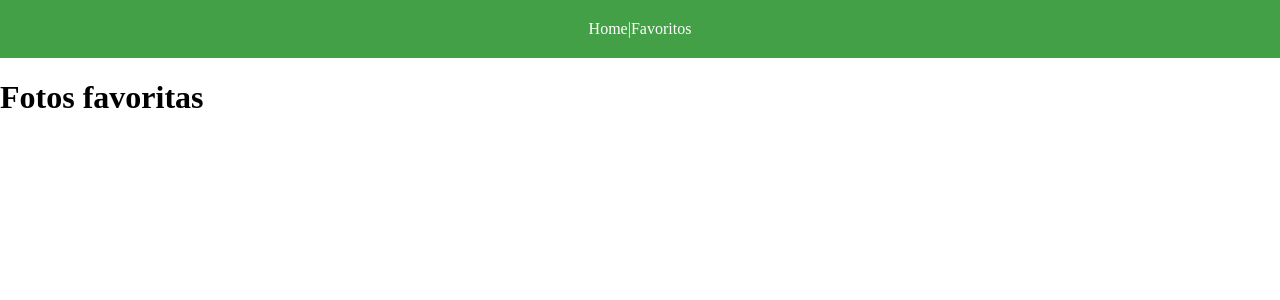
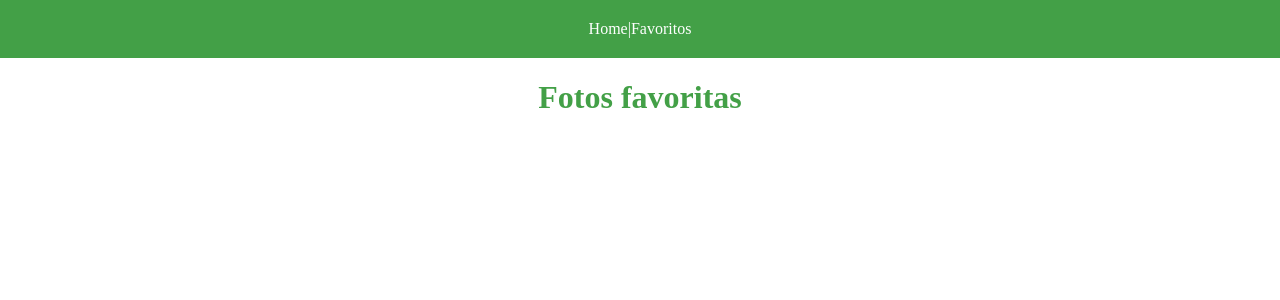
Before and after one commit to Rydozz15/desafio-react-context, a React (Vite) app: page /favoritos in a window 1280 px wide. Shown: the top 300 px of the page. Built offline with nearby package versions, Linux system fonts and the light colour scheme.

Commit message:
Add class that fix unstyled title bug

```diff
--- a/src/views/Favorites.jsx
+++ b/src/views/Favorites.jsx
@@ -2,11 +2,11 @@ import { useContext } from "react";
 import { GalleryContext } from "../context/GalleryContext";
 const Favorites = () => {
 
-  const {gallery, setGallery} = useContext(GalleryContext)
+  const { gallery } = useContext(GalleryContext)
 
   return (
     <div>
-      <h1>Fotos favoritas</h1>
+      <h1 className="App">Fotos favoritas</h1>
       <div className="p-3 gallery grid-columns-4">
       {gallery == []
           ? ''
```
